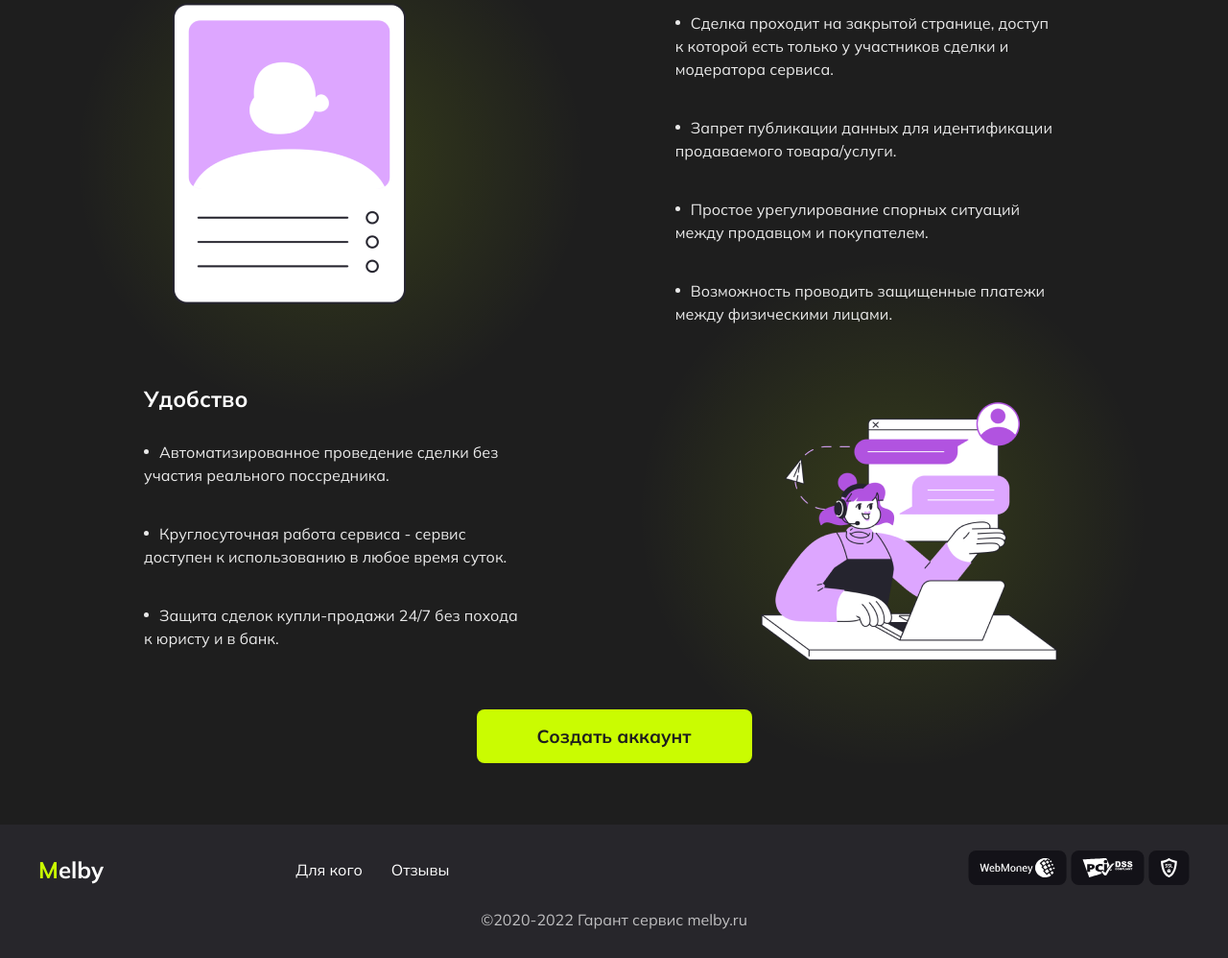
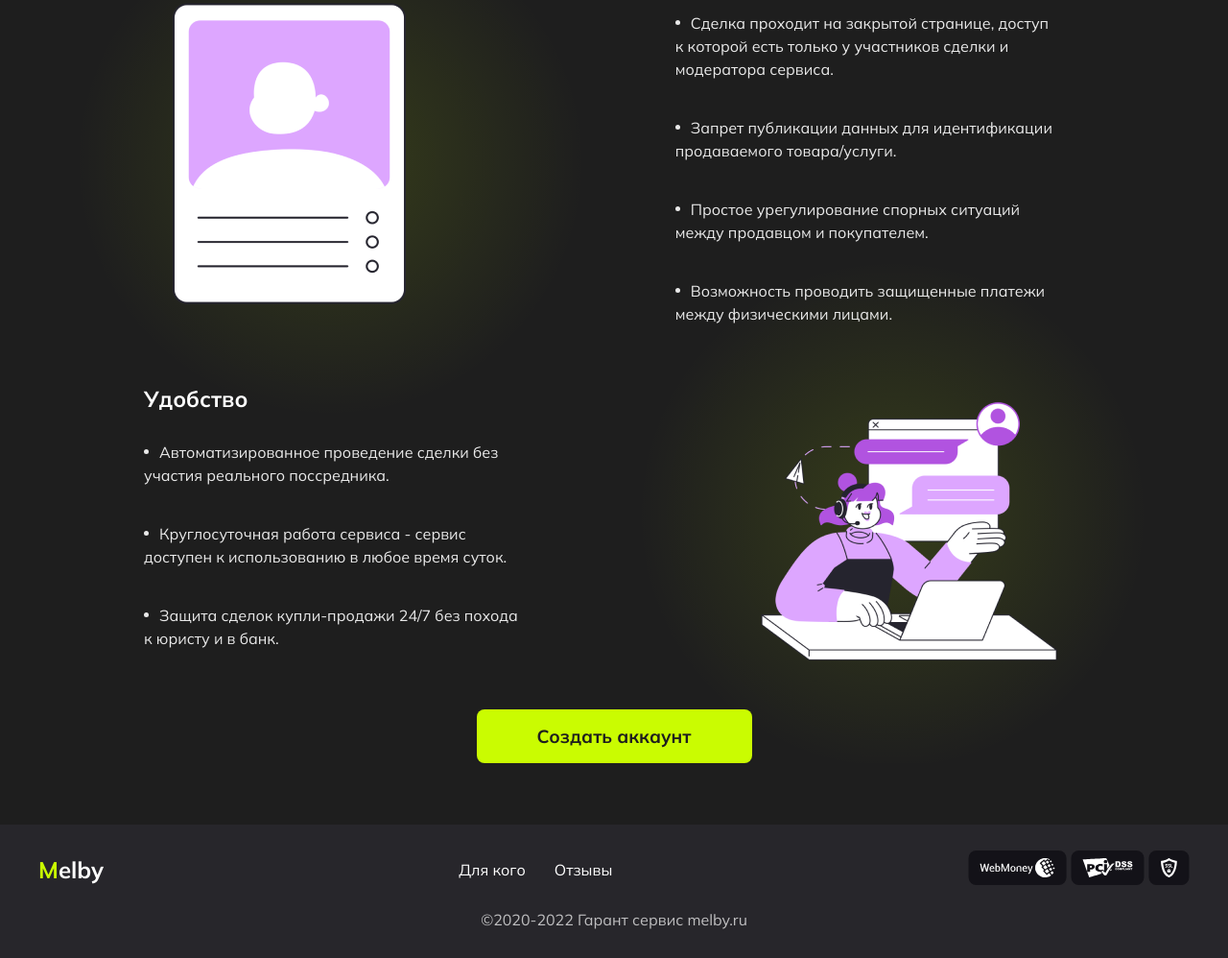
Before and after one commit to i6rahimo/malby-copy, a plain HTML site: page index.html in a window 1280 px wide. Shown: the part 4447-5445 px from the top of the page at 96% size. Drawn offline with nearby package versions, Linux system fonts and the light colour scheme.

Commit message:
"center footer"

```diff
--- a/assets/css/styles.css
+++ b/assets/css/styles.css
@@ -730,7 +730,7 @@ background: var(--green-color);
 }
 .footer__links {
   display: flex;
-  /* justify-content: space-between; */
+  justify-content: center;
   width: 500px;
   max-width: 100%;
   gap: 30px;
```
